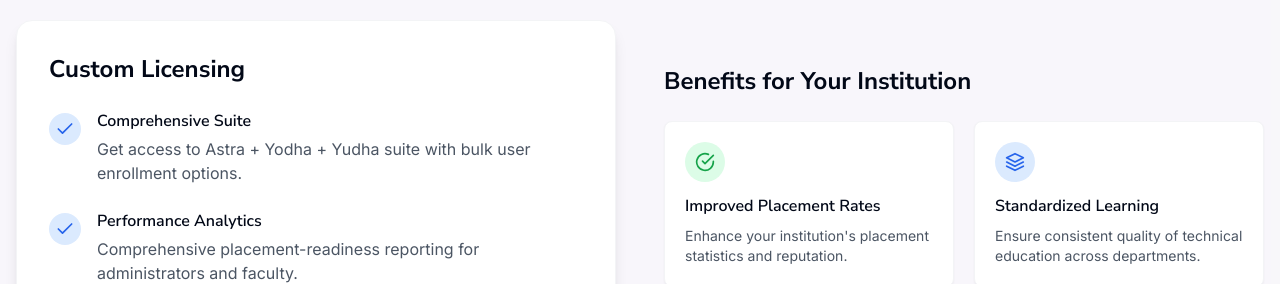
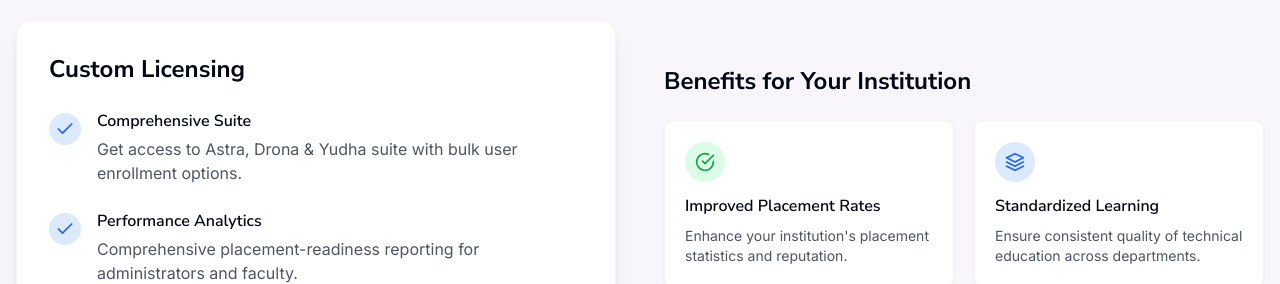
Before and after one commit to manas-jain09/placement-ace-platform, a React (Vite) app: page / in a window 1280 px wide. Shown: the part 4580-4864 px from the top of the page. Built offline with nearby package versions, Linux system fonts and the light colour scheme.

Commit message:
Update CollegesSection.tsx

```diff
--- a/src/components/CollegesSection.tsx
+++ b/src/components/CollegesSection.tsx
@@ -43,7 +43,7 @@ const CollegesSection = () => {
                   <div>
                     <h4 className="font-semibold mb-1">Comprehensive Suite</h4>
                     <p className="text-gray-600">
-                      Get access to Astra + Yodha + Yudha suite with bulk user enrollment options.
+                      Get access to Astra, Drona & Yudha suite with bulk user enrollment options.
                     </p>
                   </div>
                 </div>
```
